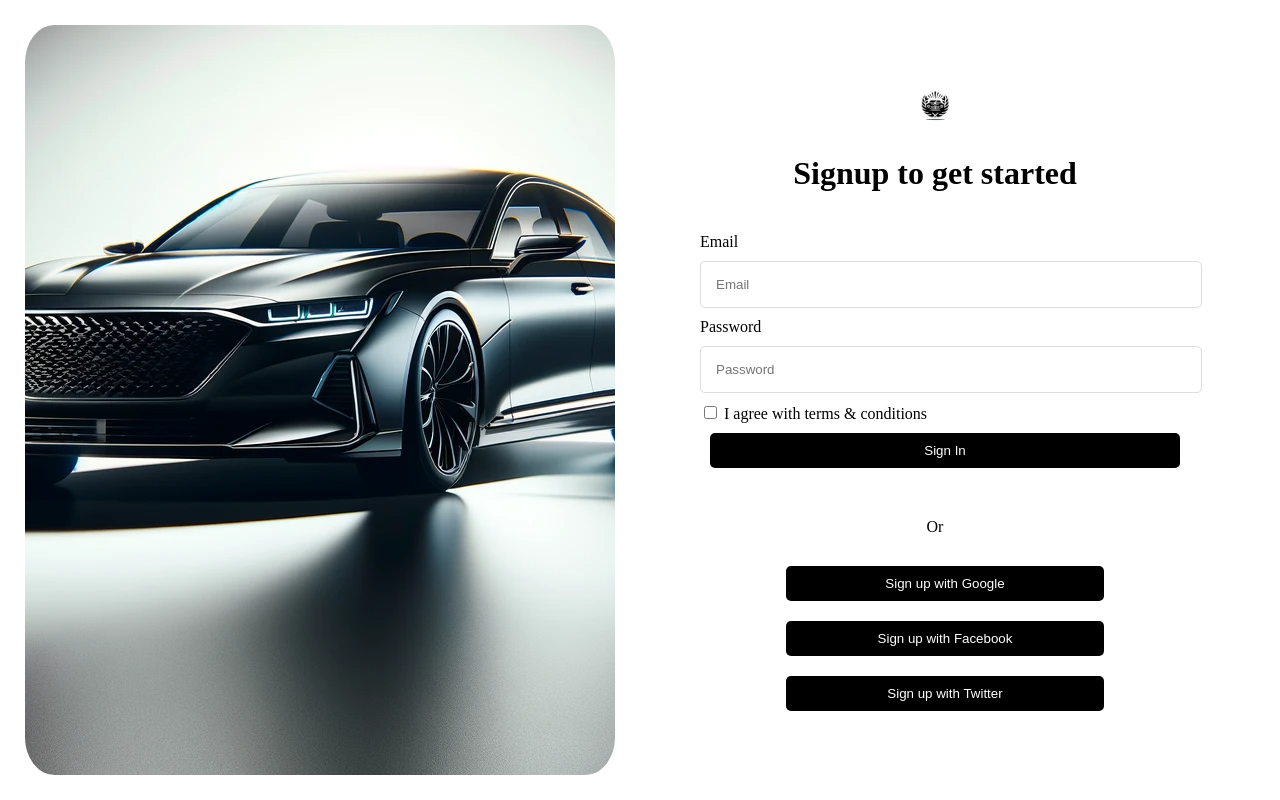
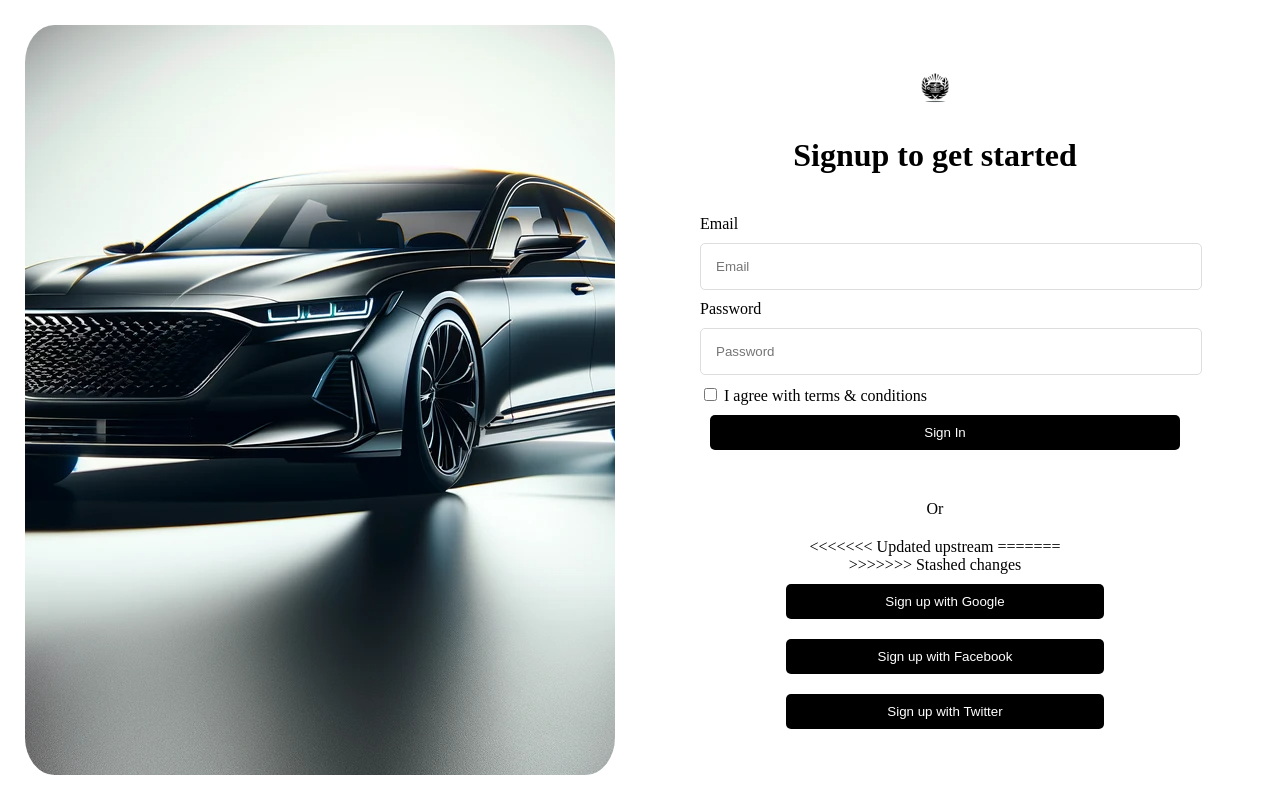
Before and after one commit to Arczen-1/Car-Dealership-Website, a PHP site: page /signup.php in a window 1280 px wide. Run offline with PHP 8.4, Linux system fonts and the light colour scheme.

Commit message:
Update signup.php

```diff
--- a/signup.php
+++ b/signup.php
@@ -29,6 +29,10 @@
         </form>
         <div class="divider">Or</div>
         <div class="social-login">
+<<<<<<< Updated upstream
+=======
+
+>>>>>>> Stashed changes
             <button>Sign up with Google</button>
             <button>Sign up with Facebook</button>
             <button>Sign up with Twitter</button>
@@ -38,19 +42,18 @@
 </body>
 </html>
 <?php
-// Placeholder for login verification logic
+
 if ($_SERVER["REQUEST_METHOD"] == "POST") {
-    // Retrieve email and password from POST request
+
     $email = $_POST['email'];
     $password = $_POST['password'];
 
-    // Here you should retrieve and verify the credentials from your database
-    // For this placeholder, we will just check if the credentials match a hardcoded example
+
     if ($email === "user@example.com" && $password === "password123") {
-        // If the credentials are correct, redirect or display a success message
+
         echo "Login successful. Welcome, " . htmlspecialchars($email) . "!";
     } else {
-        // If the credentials are incorrect, display an error message
+
         echo "Login failed: Invalid email or password.";
     }
 }
```
